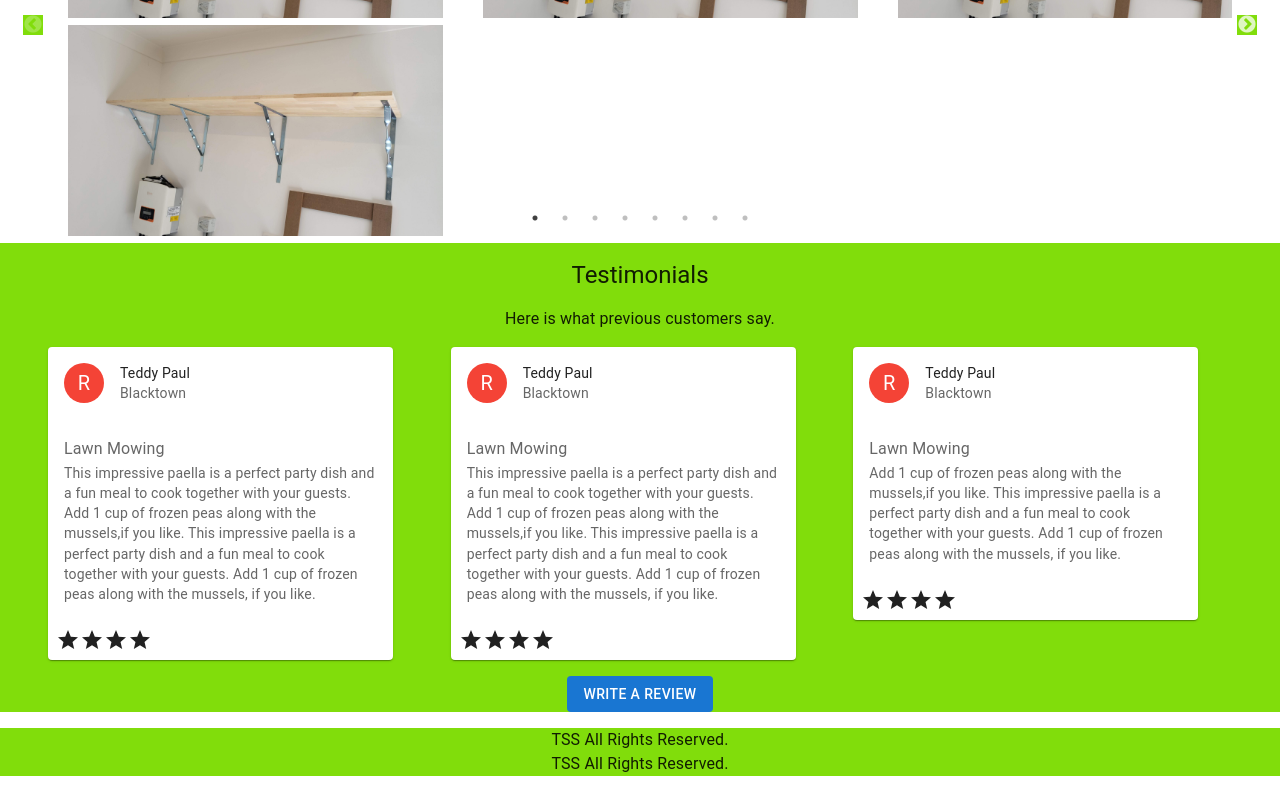
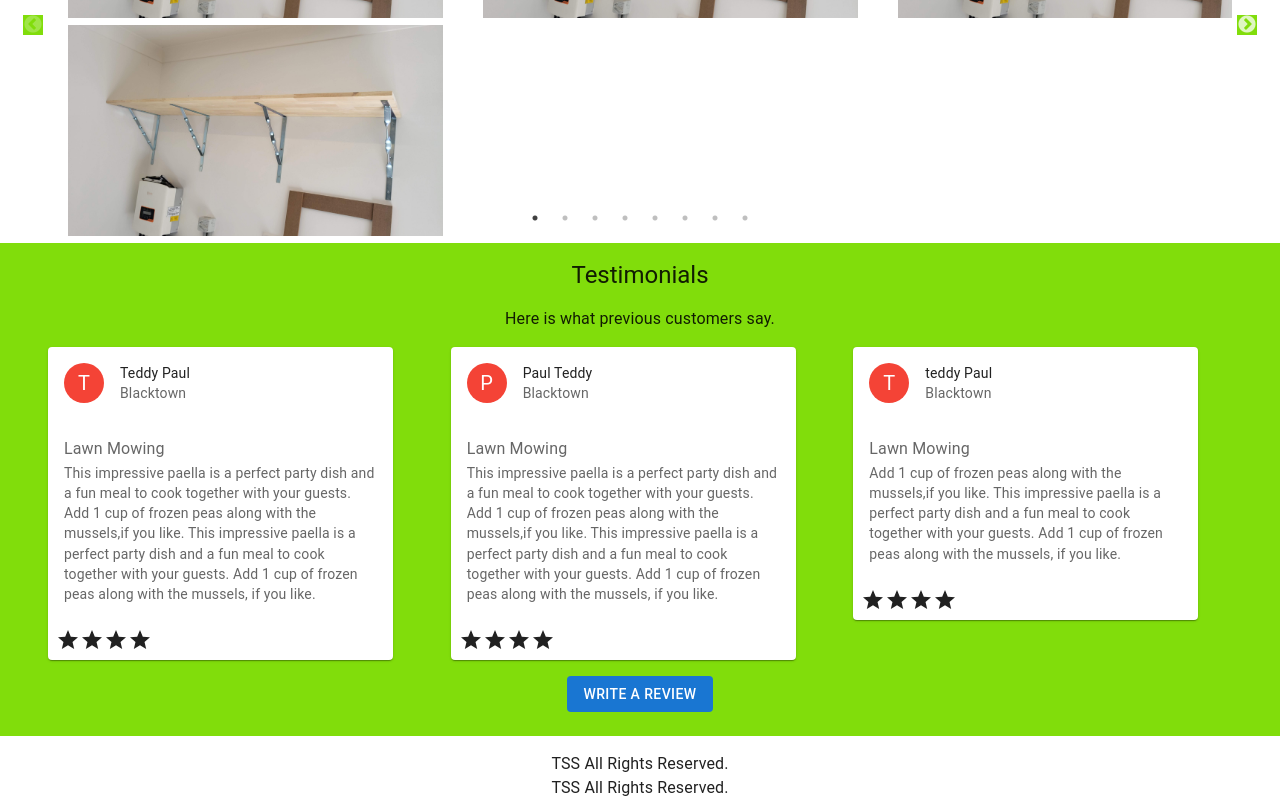
Before and after one commit to TeddPaul13/OptimalHandyman-React, a React (Create React App) app in the folder optimal/: page / in a window 1280 px wide. Shown: the part 1413-2213 px from the top of the page. Before the commit the page ends 2189 px from the top, so only its background shows below. Built offline with nearby package versions, Linux system fonts and the light colour scheme.

Commit message:
fixed the write review button

```diff
--- a/optimal/src/Components/CardForTestimonials.js
+++ b/optimal/src/Components/CardForTestimonials.js
@@ -38,14 +38,14 @@ export default function ReviewCard() {
         "This impressive paella is a perfect party dish and a fun meal to cook together with your guests. Add 1 cup of frozen peas along with the mussels,if you like. This impressive paella is a perfect party dish and a fun meal to cook together with your guests. Add 1 cup of frozen peas along with the mussels, if you like.",
     },
     {
-      name: "Teddy Paul",
+      name: "Paul Teddy",
       suburb: "Blacktown",
       service: "Lawn Mowing",
       review:
         "This impressive paella is a perfect party dish and a fun meal to cook together with your guests. Add 1 cup of frozen peas along with the mussels,if you like. This impressive paella is a perfect party dish and a fun meal to cook together with your guests. Add 1 cup of frozen peas along with the mussels, if you like.",
     },
     {
-      name: "Teddy Paul",
+      name: "teddy Paul",
       suburb: "Blacktown",
       service: "Lawn Mowing",
       review:
@@ -63,7 +63,7 @@ export default function ReviewCard() {
                 avatar={
                   // Set the Avatar to be the first letter of customer name
                   <Avatar sx={{ bgcolor: red[500] }} aria-label="recipe">
-                    R
+                    {reviewsToDisplay.name[0].toUpperCase()}
                   </Avatar>
                 }
                 title={reviewsToDisplay.name}
--- a/optimal/src/Components/Footer.js
+++ b/optimal/src/Components/Footer.js
@@ -3,7 +3,7 @@ import React from "react";
 
 function Footer() {
   return (
-    <Container maxWidth="xxl" disableGutters sx={{ bgcolor: "#81dd0b" }}>
+    <Container maxWidth="xxl" disableGutters sx={{ bgcolor: "white" }}>
       <Box sx={{ display: "flex", justifyContent: "center", mt: 2 , flexDirection: "column", alignItems: "center"}}>
         <Typography variant="body1">
           TSS All Rights Reserved.
--- a/optimal/src/Components/Testimonials.js
+++ b/optimal/src/Components/Testimonials.js
@@ -41,7 +41,9 @@ function Testimonials() {
           </div>
         </Box>
         <ReviewCard />
+        <Box sx={{pb: 1}}>
         <WriteAReviewButton />
+        </Box>
       </Container>
     </Container>
   );
```
